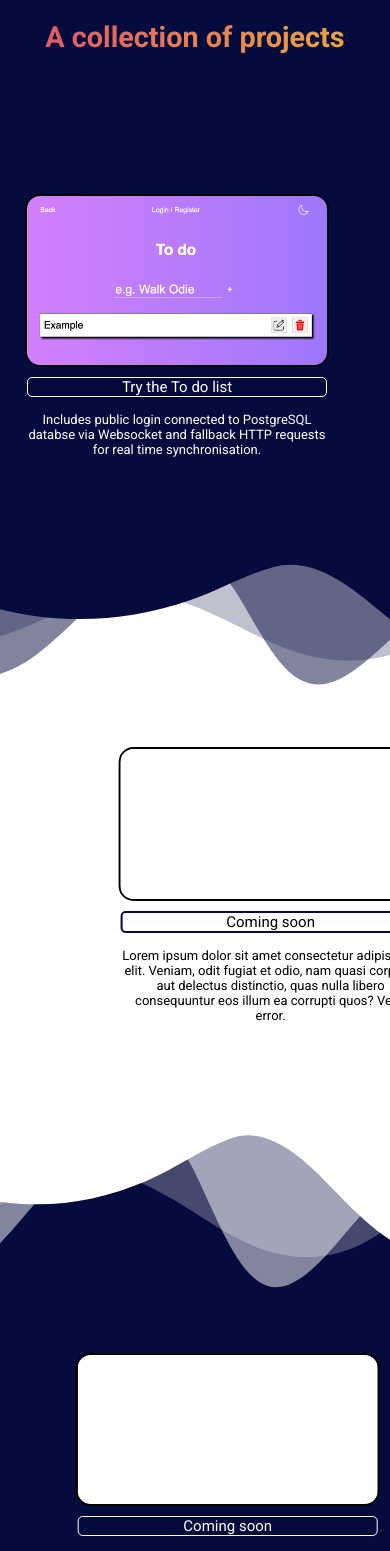
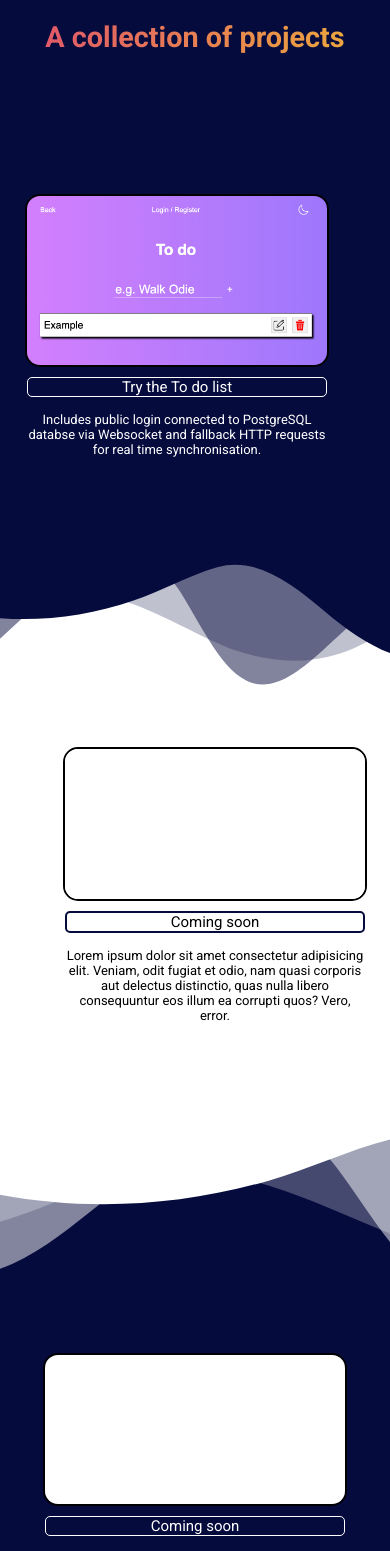
Before and after one commit to Hamburglers/project-hub, a Vue app: page / in a window 390 px wide. Shown: the top 1551 px of the page. Built offline with nearby package versions, Linux system fonts and the light colour scheme.

Commit message:
Fixed formatting in mobile

```diff
--- a/src/App.vue
+++ b/src/App.vue
@@ -119,7 +119,7 @@ html {
 .custom-shape-divider-top-1702017514 svg {
     position: relative;
     display: block;
-    width: calc(100% + 1.3px);
+    width: calc(150% + 1.3px);
     height: 190px;
 }
 
@@ -178,9 +178,12 @@ a {
 
 a:hover {
   cursor: pointer;
-  background-color: white;
   color: black;
   scale: 1.05;
+}
+
+#button:hover {
+  background-color: white;
 }
 
 #button {
@@ -197,7 +200,7 @@ a:hover {
   transition: background-color 0.3s, color 0.3s, scale 0.3s;
 }
 
-.inverse:hover {
+#button.inverse:hover {
   scale: 1.05;
   color: white;
   background-color: #060b3e;
@@ -242,9 +245,6 @@ img {
   transition: transform 0.5s; /* Smooth transition for the transform */
 }
 
-.dos, .tres {
-}
-
 .unotext, .dostext, .trestext {
   font-size: 13px;
   text-align: center;
@@ -264,11 +264,30 @@ img {
 
 .dos {
   background-color: white;
-  transform: translateX(4vw);
 }
 
 .tres {
   background-color: #060b3e;
-  transform: translateX(-7vw);
 }
+
+/* For smaller screens: Minimum distance */
+@media (max-width: 600px) {
+  .dos {
+    transform: translateX(-40px); /* Minimum distance */
+  }
+  .tres {
+    transform: translateX(-60px);
+  }
+}
+
+/* For larger screens: Maximum distance */
+@media (min-width: 1200px) {
+  .dos {
+    transform: translateX(6vw); /* Maximum distance */
+  }
+  .tres {
+    transform: translateX(-7vw);
+  }
+}
+
 </style>
```
